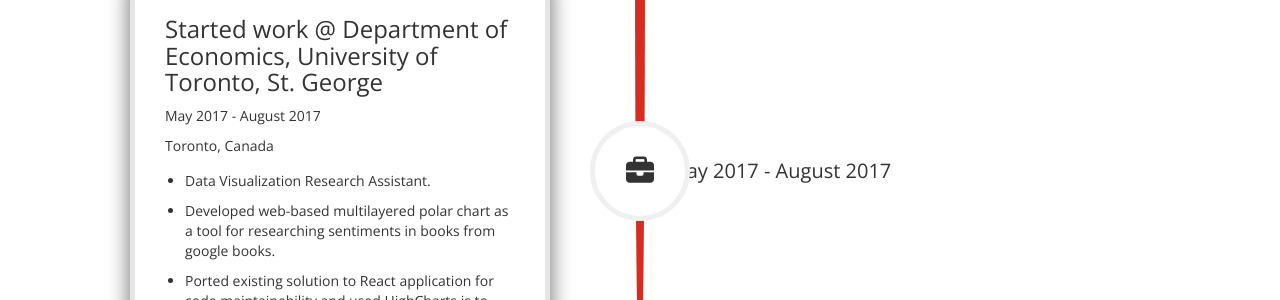
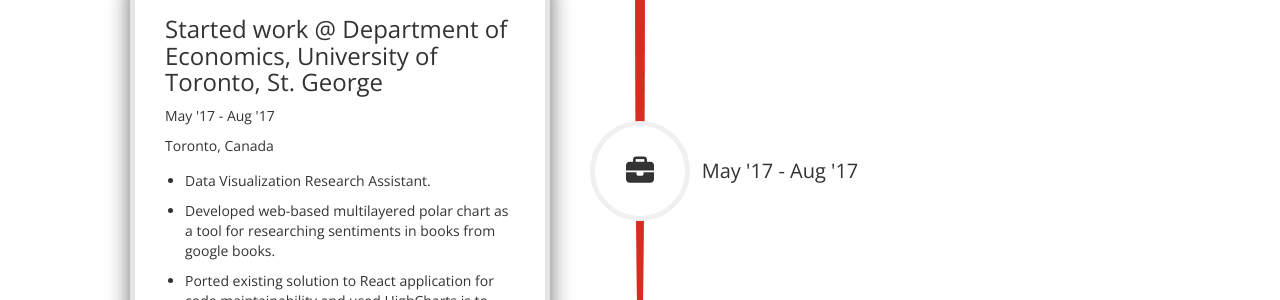
Before and after one commit to imranariffin/cglotr.github.io, a Jekyll site: the page built from index.html, in a window 1280 px wide and 900 px high, scrolled down 1586 px. Shown: the part 154-454 px from the top of the window. Built offline with Jekyll 4.4.1, drawn with Linux system fonts in a browser that asks for light colours; nearby versions of some CDN libraries.

Commit message:
fix date

```diff
--- a/_timeline/t_02.html
+++ b/_timeline/t_02.html
@@ -5,8 +5,8 @@
   - Developed web-based multilayered polar chart as a tool for researching sentiments in books from google books.
   - Ported existing solution to React application for code maintainability and used HighCharts.js to improve UI and performance.
 
-year_from: May 2017
-year_to: August 2017
+year_from: May '17
+year_to: Aug '17
 where: Toronto, Canada
 badge: briefcase
 ---
```
